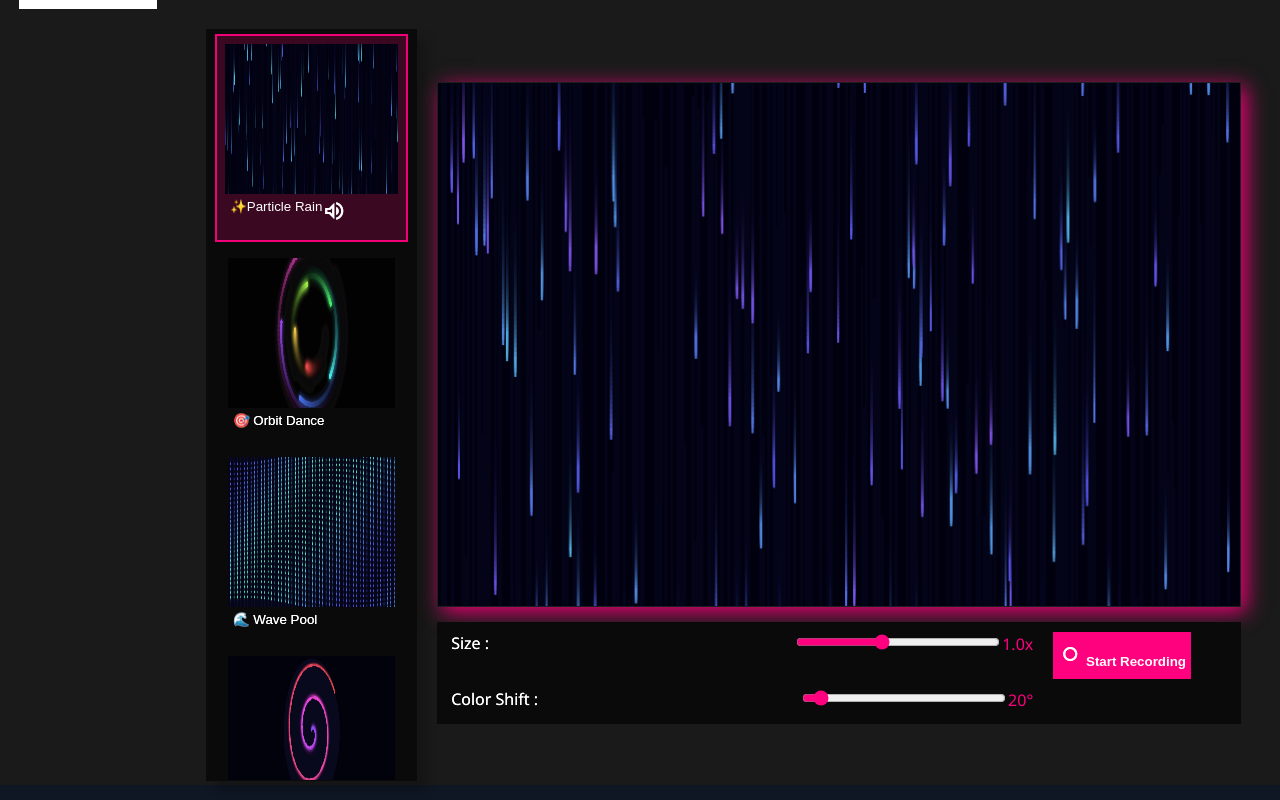
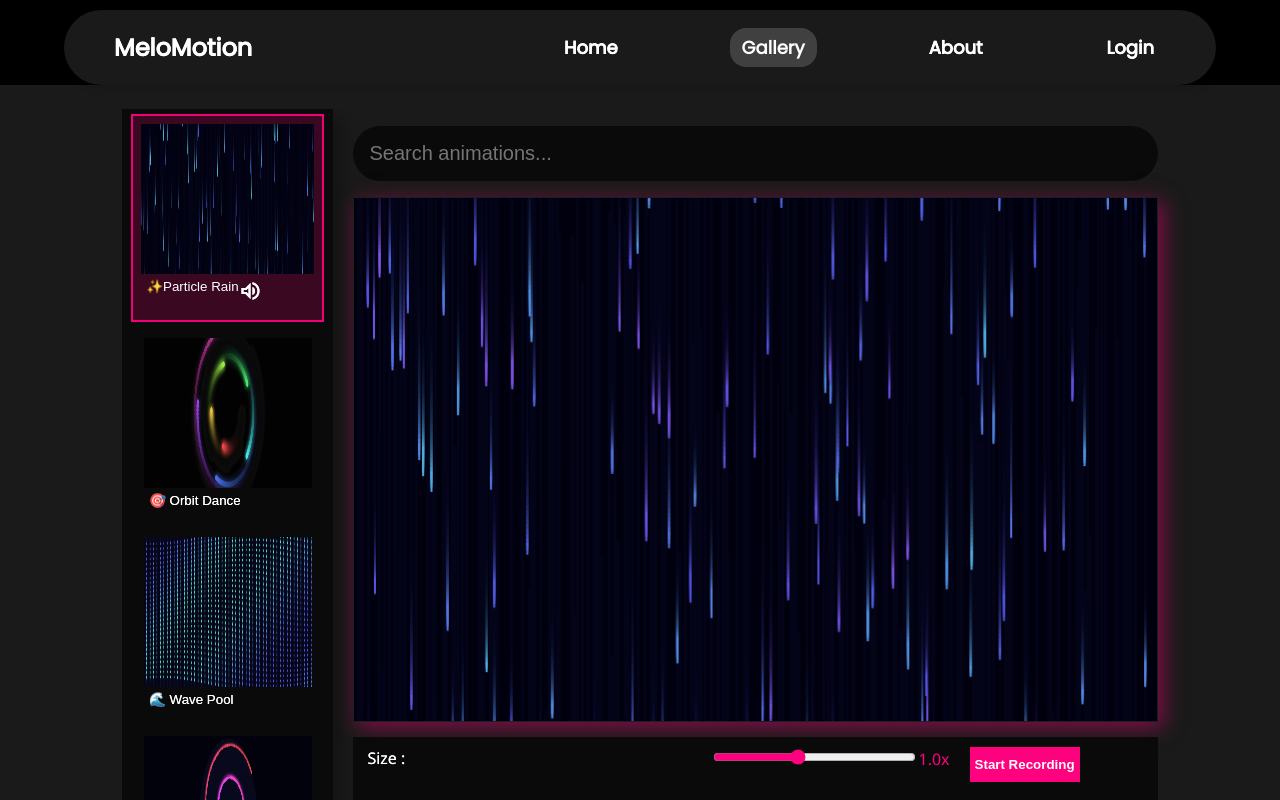
Before and after one commit to ABHISHEK-7455-coder/Oddly-Animation, a React (Vite) app: page /gallery in a window 1280 px wide. Shown: the top 800 px of the page. Built offline with nearby package versions, Linux system fonts and the light colour scheme.

Commit message:
search and edit

```diff
--- a/src/App.jsx
+++ b/src/App.jsx
@@ -77,7 +77,7 @@ function App() {
                         path="/gallery"
                         element={
                             <>
-                                {/* <Header /> */}
+                                <Header />
                                 <Gallery />
                             </>
                         }
--- a/src/components/Animation.css
+++ b/src/components/Animation.css
@@ -1,11 +1,11 @@
 .main-container {
     /* display: flex; */
-    height:auto;
+    height: auto;
     width: 84vw;
     background: #1A1A1A;
     font-family: 'Segoe UI', Tahoma, Geneva, Verdana, sans-serif;
     /* padding: 20px; */
-    margin-top: 90px;
+    margin-top: 0px;
 }
 
 .container {
@@ -13,6 +13,54 @@
     height: 100%;
     /* flex-direction: column-reverse; */
     padding: 20px 0px 0px 20px;
+}
+
+.search-box {
+    padding: 0px;
+    margin-bottom: 16px;
+    width: 100%;
+    color: white;
+}
+
+.search-box input {
+    width: 100%;
+    padding: 16px;
+    border-radius: 40px;
+    border: none;
+    font-size: 14px;
+    outline: none;
+    transition: 0.2s;
+    background-color: rgb(10, 10, 10);
+    color: white;
+    font-size: 20px;
+}
+
+.search-box input:focus {
+    border-color: #6c5ce7;
+    box-shadow: 0 0 4px rgba(108, 92, 231, 0.4);
+}
+
+.rename-input {
+    padding: 6px 10px;
+    border-radius: 6px;
+    border: 1px solid #ccc;
+    width: 55%;
+    margin-right: 6px;
+}
+
+.edit-btn,
+.save-btn,
+.cancel-btn {
+    margin-left: 6px;
+    background: none;
+    border: none;
+    cursor: pointer;
+}
+
+.edit-btn:hover,
+.save-btn:hover,
+.cancel-btn:hover {
+    opacity: 0.7;
 }
 
 /* Sidebar */
@@ -225,7 +273,7 @@
     width: 100%;
 }
 
-.anim-name{
+.anim-name {
     display: flex;
     padding: 5px 5px;
     justify-content: space-between;
@@ -257,7 +305,8 @@
     width: 100%;
     height: 525px;
     border-radius: 0px;
-    box-shadow: 5px 5px 20px #F00178;;
+    box-shadow: 5px 5px 20px rgba(240, 1, 120, 0.5);
+    ;
     background: rgba(0, 0, 0, 0.8);
     border: 1px solid rgba(255, 255, 255, 0.1);
 
--- a/src/components/Animation.jsx
+++ b/src/components/Animation.jsx
@@ -379,6 +379,11 @@ const Animation = () => {
     const [isPlayingSaved, setIsPlayingSaved] = useState(false);
     const [playingVideoSrc, setPlayingVideoSrc] = useState(null);
 
+    const [search, setSearch] = useState("");
+
+    const [editingId, setEditingId] = useState(null);
+    const [newName, setNewName] = useState("");
+
     const canvasRef = useRef(null);
     const recorderRef = useRef(null);
     const chunksRef = useRef([]);
@@ -529,6 +534,25 @@ const Animation = () => {
         };
     }, [selectedAnimation, speed, size, hueShift, isAudioPlaying, isPlayingSaved]);
 
+    const filteredAnimations = animationData.filter(anim =>
+        anim.name.toLowerCase().includes(search.toLowerCase())
+    );
+
+    const startEditing = (item) => {
+        setEditingId(item.id);
+        setNewName(item.name);
+    };
+
+    const saveNewName = (id) => {
+        const updated = savedList.map(item =>
+            item.id === id ? { ...item, name: newName } : item
+        );
+
+        setSavedList(updated);
+        localStorage.setItem("savedAnimations", JSON.stringify(updated));
+        setEditingId(null);
+    };
+
     return (
         <div className="main-container">
             {/* Mobile Dropdowns */}
@@ -538,7 +562,7 @@ const Animation = () => {
                         <span className="material-symbols-outlined">palette</span> Animations
                     </summary>
                     <div className="dropdown-content">
-                        {animationData.map((anim) => (
+                        {filteredAnimations.map((anim) => (
                             <button
                                 key={anim.id}
                                 className={`animation-btn ${selectedAnimation === anim.id ? "active" : ""}`}
@@ -584,7 +608,7 @@ const Animation = () => {
                         <span className="material-symbols-outlined">auto_awesome</span> Explore more ...
                     </h1>
                     <div className="animations">
-                        {animationData.map((anim) => (
+                        {filteredAnimations.map((anim) => (
                             <button
                                 key={anim.id}
                                 className={`animation-btn ${selectedAnimation === anim.id ? "active" : ""}`}
@@ -620,6 +644,14 @@ const Animation = () => {
                 </div>
 
                 <div className="canvas-area">
+                    <div className="search-box">
+                        <input
+                            type="text"
+                            placeholder="Search animations..."
+                            value={search}
+                            onChange={(e) => setSearch(e.target.value)}
+                        />
+                    </div>
                     {!isPlayingSaved ? (
                         <canvas ref={canvasRef} className="animation-canvas" />
                     ) : (
@@ -678,7 +710,8 @@ const Animation = () => {
                             {/* Record Buttons */}
                             {!isRecording ? (
                                 <button className="record-btn start" onClick={startRecording}>
-                                    <span className="material-symbols-outlined">fiber_manual_record</span> Start Recording
+                                    {/* <span className="material-symbols-outlined">arrow_down</span>  */}
+                                    Start Recording
                                 </button>
                             ) : (
                                 <button className="record-btn stop" onClick={stopRecording}>
@@ -692,15 +725,63 @@ const Animation = () => {
                                     <summary>
                                         <span className="material-symbols-outlined">movie</span> Saved Recordings
                                     </summary>
+
                                     <div className="recordings-items">
                                         {recordingsList.map((rec) => (
                                             <div key={rec.id} className="recording-item">
+
+                                                {/* If editing this item */}
+                                                {editingId === rec.id ? (
+                                                    <>
+                                                        <input
+                                                            type="text"
+                                                            className="rename-input"
+                                                            value={newName}
+                                                            onChange={(e) => setNewName(e.target.value)}
+                                                        />
+
+                                                        <button
+                                                            className="save-btn"
+                                                            onClick={() => {
+                                                                const updated = recordingsList.map((r) =>
+                                                                    r.id === rec.id ? { ...r, name: newName } : r
+                                                                );
+
+                                                                setRecordingsList(updated);
+                                                                localStorage.setItem(
+                                                                    "savedRecordings",
+                                                                    JSON.stringify(updated)
+                                                                );
+
+                                                                setEditingId(null);
+                                                                setNewName("");
+                                                            }}
+                                                        >
+                                                            <span className="material-symbols-outlined">check</span>
+                                                        </button>
+
+                                                        <button
+                                                            className="cancel-btn"
+                                                            onClick={() => {
+                                                                setEditingId(null);
+                                                                setNewName("");
+                                                            }}
+                                                        >
+                                                            <span className="material-symbols-outlined">close</span>
+                                                        </button>
+                                                    </>
+                                                ) : (
+                                                    <>
+                                                        {/* Play Button */}
                                                         <button
                                                             className="play-btn"
                                                             onClick={() => playSavedRecording(rec.data)}
                                                         >
-                                                    <span className="material-symbols-outlined">play_arrow</span> <span>{rec.name}</span>
+                                                            {/* <span className="material-symbols-outlined">play_arrow</span> */}
+                                                            <span>{rec.name}</span>
                                                         </button>
+
+                                                        {/* Download */}
                                                         <button
                                                             className="download-btn"
                                                             onClick={() => {
@@ -714,6 +795,19 @@ const Animation = () => {
                                                         >
                                                             <span className="material-symbols-outlined">download</span>
                                                         </button>
+
+                                                        {/* Edit */}
+                                                        <button
+                                                            className="edit-btn"
+                                                            onClick={() => {
+                                                                setEditingId(rec.id);
+                                                                setNewName(rec.name);
+                                                            }}
+                                                        >
+                                                            <span className="material-symbols-outlined">edit</span>
+                                                        </button>
+
+                                                        {/* Delete */}
                                                         <button
                                                             className="delete-btn"
                                                             onClick={() => {
@@ -731,11 +825,14 @@ const Animation = () => {
                                                         >
                                                             <span className="material-symbols-outlined">delete</span>
                                                         </button>
+                                                    </>
+                                                )}
                                             </div>
                                         ))}
                                     </div>
                                 </details>
                             )}
+
                         </div>
                     </div>
                 </div>
--- a/src/components/Gallery.css
+++ b/src/components/Gallery.css
@@ -3,7 +3,7 @@
     text-align: center;
     padding: 4px;
     width: 100%;
-    margin-top: -85px;
+    margin-top: 0px;
     display: flex;
     justify-content: space-around;
     background-color: #1A1A1A;
@@ -24,9 +24,10 @@
 }
 
 .gallery-container .logo {
-  color: black;
-  background-color: white;
+  color: white;
+  /* background-color: white; */
   height: 90px;
+  cursor: pointer;
 }
 
 .gallery-card {
--- a/src/components/Gallery.jsx
+++ b/src/components/Gallery.jsx
@@ -14,9 +14,9 @@ const Gallery = () => {
 
     return (
         <div className="gallery-container">
-            <div className="logo" onClick={() => navigate("/")}>
+            {/* <div className="logo" onClick={() => navigate("/")}>
                 <h2>MeloMotion</h2>
-            </div>
+            </div> */}
             <Animation
                 type={selectedAnimation}
                 color={color}
```
Lines whose indentation alone changed are shown as unchanged.
